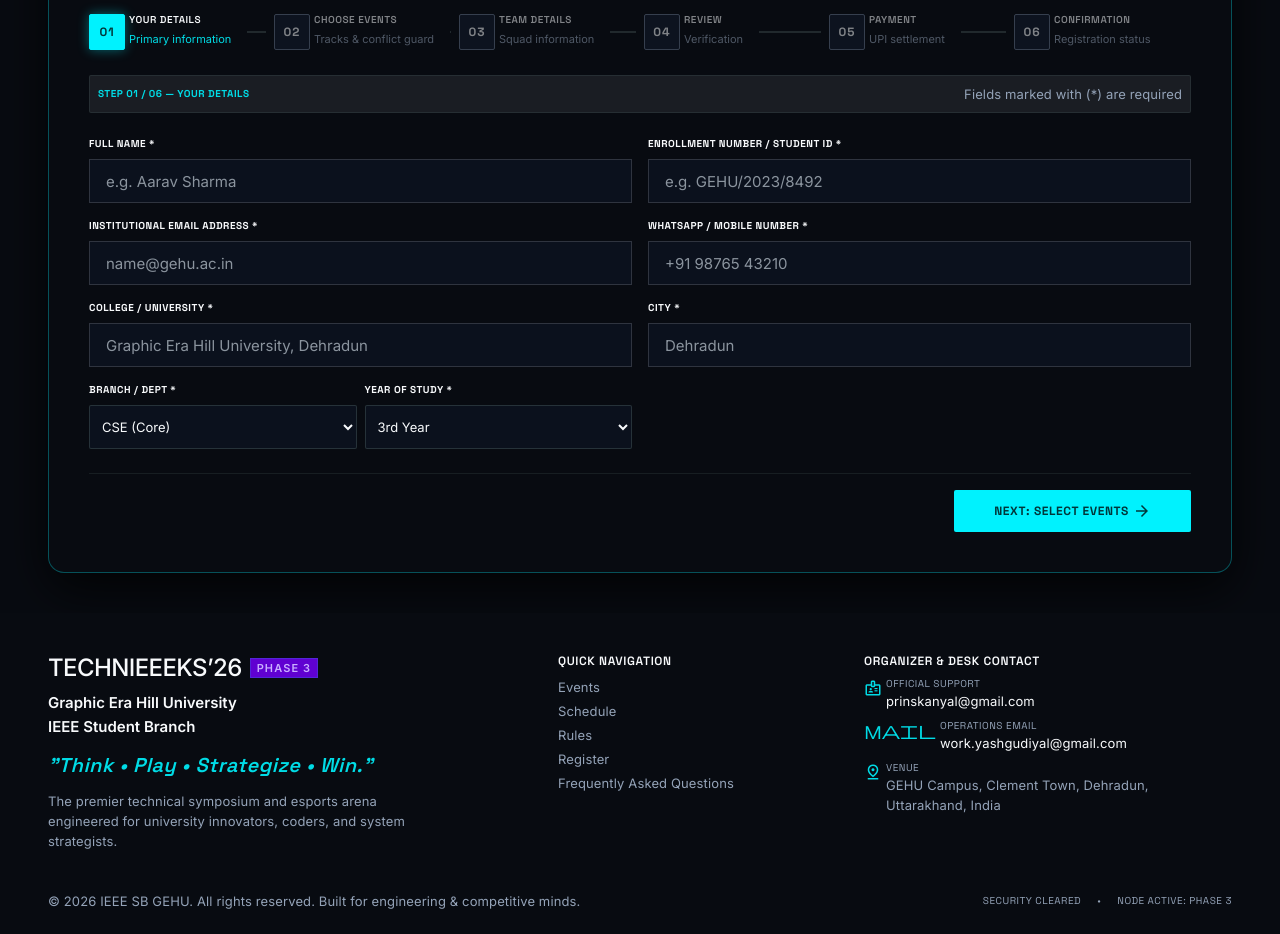
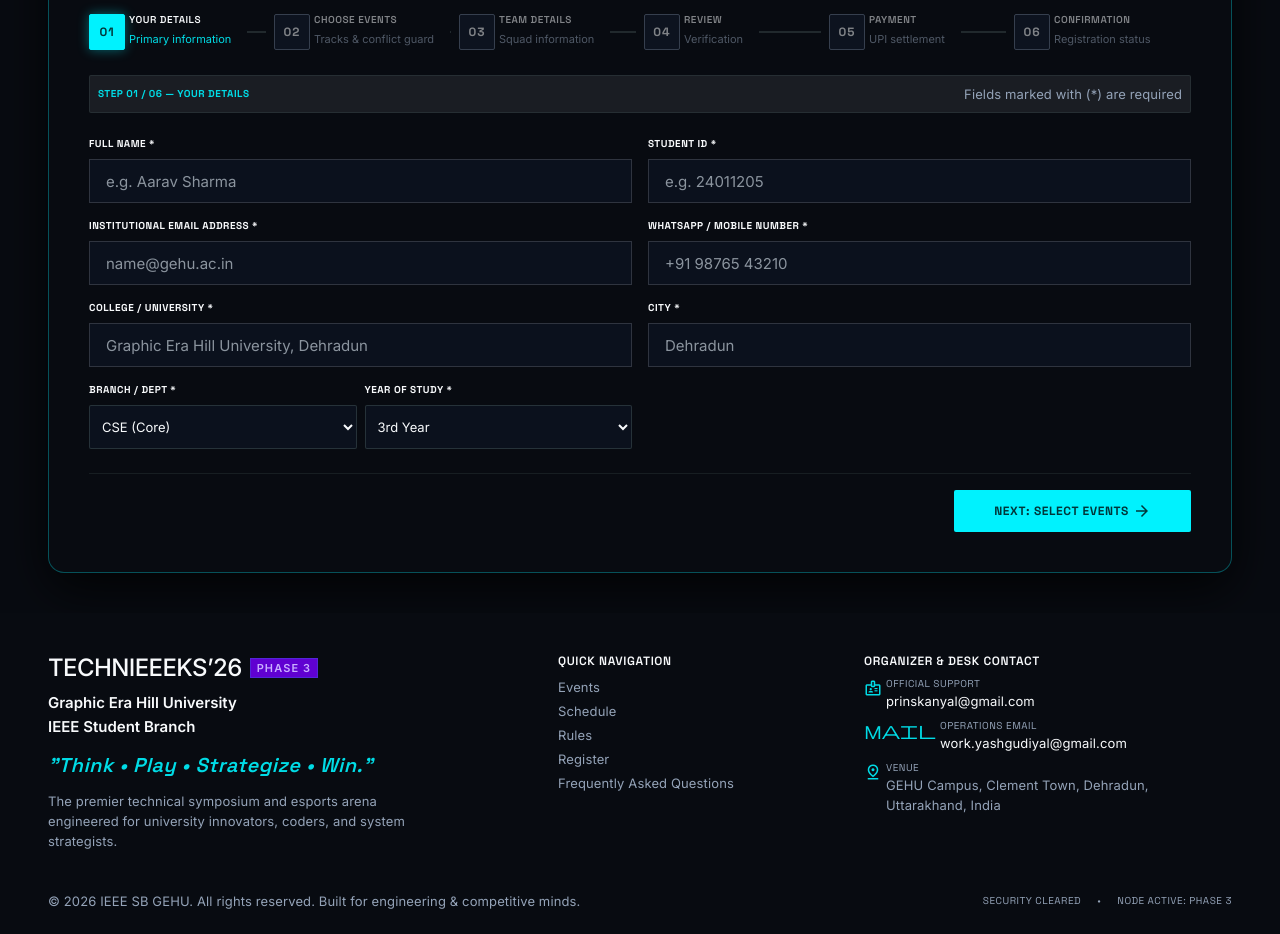
Before and after one commit to YZO-BIT/Phase-3, a Next.js app: page / in a window 1280 px wide. Shown: the part 4560-5494 px from the top of the page. Built offline with nearby package versions, Linux system fonts and the light colour scheme.

Commit message:
fix: label enrollment fields as student ID

```diff
--- a/components/admin/AdminDashboard.tsx
+++ b/components/admin/AdminDashboard.tsx
@@ -117,7 +117,7 @@
     {details && <div ref={detailsPanel} tabIndex={-1} className={`${formStyles.registryPanel} ${styles.review}`} aria-label={`Payment review for ${details.registration.id}`}>
       <p className={formStyles.stepLabel}>{details.registration.id} • {details.registration.paymentStatus}</p><h2>Payment Review</h2>
       <div className={styles.reviewGrid}><div><h3>Uploaded Payment Screenshot</h3>{proofUrl ? <><img className={styles.proof} src={proofUrl} alt={`Uploaded payment screenshot for ${details.registration.id}`} onLoad={() => setProofReady(true)} onError={() => { setProofReady(false); setError("The payment screenshot could not be displayed."); }} /><a className={formStyles.textButton} href={proofUrl} target="_blank" rel="noopener noreferrer">Open Full Screenshot</a></> : <p role="status">Loading private screenshot…</p>}</div>
-        <div><h3>Registration Details</h3><dl className={styles.details}>{[["Participant / Captain", details.participant.name], ["Enrollment", details.participant.enrollment], ["Email", details.participant.email], ["Phone", details.participant.phone], ["College", details.participant.college], ["City", details.participant.city], ["Department / Year", `${details.participant.branch} • ${details.participant.year}`], ["Team", details.registration.teamName || "Individual"], ["Team Size", details.registration.teamSize], ["Events", details.registration.eventNames], ["Event Dates", details.registration.eventDates], ["Event Times", details.registration.eventTimes], ["Payment Amount", currency(details.registration.amount)], ["Bank Reference / UTR", details.utr], ["Payment Status", details.registration.paymentStatus], ["PDF Status", details.registration.pdfStatus]].map(([label, value]) => <div key={label}><dt>{label}</dt><dd>{value}</dd></div>)}</dl>
+        <div><h3>Registration Details</h3><dl className={styles.details}>{[["Participant / Captain", details.participant.name], ["Student ID", details.participant.enrollment], ["Email", details.participant.email], ["Phone", details.participant.phone], ["College", details.participant.college], ["City", details.participant.city], ["Department / Year", `${details.participant.branch} • ${details.participant.year}`], ["Team", details.registration.teamName || "Individual"], ["Team Size", details.registration.teamSize], ["Events", details.registration.eventNames], ["Event Dates", details.registration.eventDates], ["Event Times", details.registration.eventTimes], ["Payment Amount", currency(details.registration.amount)], ["Bank Reference / UTR", details.utr], ["Payment Status", details.registration.paymentStatus], ["PDF Status", details.registration.pdfStatus]].map(([label, value]) => <div key={label}><dt>{label}</dt><dd>{value}</dd></div>)}</dl>
           {details.members.length > 0 && <><h3>Team Roster</h3><ul className={styles.roster}>{details.members.map((member) => <li key={member.enrollment}><strong>{member.name}</strong><span>{member.enrollment} • {member.email} • {member.phone}</span></li>)}</ul></>}
         </div></div>
       {details.registration.paymentStatus === "PENDING" ? <><p>Compare the screenshot, amount, bank reference, and recipient against the actual bank/payment record before approving.</p><div className={formStyles.field}><label htmlFor="admin-remarks">Admin Remarks (required to reject)</label><textarea id="admin-remarks" rows={3} value={remarks} maxLength={500} disabled={busy} onChange={(event) => setRemarks(event.target.value)} /></div><div className={styles.actions}><button type="button" className={formStyles.nextButton} disabled={busy || !proofReady} onClick={() => void decide("APPROVE")}>{busy ? "Processing…" : "Approve Payment"}</button><button type="button" className={formStyles.backButton} disabled={busy} onClick={() => void decide("REJECT")}>Reject Payment</button></div></> : <><p>Verified by {details.registration.verifiedBy} on {details.registration.verifiedAt}. {details.registration.remarks}</p>{details.registration.paymentStatus === "APPROVED" && details.registration.pdfStatus === "READY" && details.registration.pdfUrl && <a href={details.registration.pdfUrl} className={formStyles.nextButton}>Download Approved PDF</a>}</>}
--- a/components/registration/ParticipantFields.tsx
+++ b/components/registration/ParticipantFields.tsx
@@ -8,7 +8,7 @@
 
 const fields = [
   { key: "name", editorial: "Full Legal Name", cyber: "Full Name *", type: "text", placeholder: "e.g. Aarav Sharma", autocomplete: "name" },
-  { key: "enrollment", editorial: "University Roll / Enrollment No", cyber: "Enrollment Number / Student ID *", type: "text", placeholder: "e.g. GEHU/2023/8492", autocomplete: "off" },
+  { key: "enrollment", editorial: "Student ID", cyber: "Student ID *", type: "text", placeholder: "e.g. 24011205", autocomplete: "off" },
   { key: "email", editorial: "Institutional / Preferred Email", cyber: "Institutional Email Address *", type: "email", placeholder: "name@gehu.ac.in", autocomplete: "email" },
   { key: "phone", editorial: "WhatsApp Mobile Handset", cyber: "WhatsApp / Mobile Number *", type: "tel", placeholder: "+91 98765 43210", autocomplete: "tel" },
   { key: "college", editorial: "College / Academic Institution", cyber: "College / University *", type: "text", placeholder: "Graphic Era Hill University, Dehradun", autocomplete: "organization" },
--- a/components/registration/RegistrySteps.tsx
+++ b/components/registration/RegistrySteps.tsx
@@ -34,7 +34,7 @@
     </div>
     <div className={styles.registryPanel}><p className={styles.stepLabel}>Secondary Roster Members</p>
       {Array.from({ length: memberCount + (alternate ? 1 : 0) }, (_, index) => <div className={styles.memberRow} key={index}>
-        {(["name", "enrollment", "email", "phone"] as const).map((field) => <div key={field}><label className="sr-only" htmlFor={`member-${index}-${field}`}>{index >= memberCount ? "Alternate" : `Member ${index + 2}`} {field}</label><input id={`member-${index}-${field}`} type={field === "phone" ? "tel" : field === "email" ? "email" : "text"} placeholder={`Member ${index + 2} ${field === "name" ? "Full Name" : field === "enrollment" ? "Enrollment ID" : field === "email" ? "Email" : "Mobile"}`} value={members[index]?.[field] ?? ""} onChange={(e) => updateMember(index, field, e.target.value)} required={index < memberCount} /></div>)}
+        {(["name", "enrollment", "email", "phone"] as const).map((field) => <div key={field}><label className="sr-only" htmlFor={`member-${index}-${field}`}>{index >= memberCount ? "Alternate" : `Member ${index + 2}`} {field}</label><input id={`member-${index}-${field}`} type={field === "phone" ? "tel" : field === "email" ? "email" : "text"} placeholder={`Member ${index + 2} ${field === "name" ? "Full Name" : field === "enrollment" ? "Student ID" : field === "email" ? "Email" : "Mobile"}`} value={members[index]?.[field] ?? ""} onChange={(e) => updateMember(index, field, e.target.value)} required={index < memberCount} /></div>)}
       </div>)}
       <button className={styles.textButton} type="button" onClick={() => setAlternate(!alternate)}><Icon name="add_circle" />{alternate ? "Remove Alternate Substitute" : "Add Alternate Substitute (Optional)"}</button>
     </div>
@@ -42,7 +42,7 @@
 }
 
 export function Review({ participant, selectedEvents, total, teamName, members, agreements, setAgreements }: { participant: Participant; selectedEvents: FestivalEvent[]; total: number; teamName: string; members: TeamMember[]; agreements: { authentic: boolean; conduct: boolean }; setAgreements: (agreements: { authentic: boolean; conduct: boolean }) => void }) {
-  const details = [["Full Name", participant.name], ["Enrollment ID", participant.enrollment], ["Email Address", participant.email], ["Phone / WhatsApp", participant.phone], ["College", participant.college], ["City", participant.city]];
+  const details = [["Full Name", participant.name], ["Student ID", participant.enrollment], ["Email Address", participant.email], ["Phone / WhatsApp", participant.phone], ["College", participant.college], ["City", participant.city]];
   const teamEvents = selectedEvents.filter((event) => !(frontendEventById.get(event.id)?.officialMode.startsWith("Individual") ?? event.members === 1));
   return <div className={styles.registryPanel}>
     <p className={styles.stepLabel}>Candidate Record</p><dl className={styles.reviewDetails}>{details.map(([label, value]) => <div key={label}><dt>{label}</dt><dd>{value}</dd></div>)}</dl>
--- a/lib/registration-data.ts
+++ b/lib/registration-data.ts
@@ -3,7 +3,7 @@
 
 const text = (label: string, max: number) => z.string().trim().min(1, `${label} is required`).max(max, `${label} is too long`).refine((value) => !/[\x00-\x1f\x7f]/.test(value), `${label} contains invalid characters`);
 const phone = text("Phone", 24).refine((value) => /^\+?[\d ()-]+$/.test(value) && /^\d{10,15}$/.test(value.replace(/\D/g, "")), "Enter a valid phone number");
-const enrollment = text("Enrollment number", 60).regex(/^[\p{L}\p{N}\/._-]+$/u, "Enter a valid enrollment number").transform((value) => value.toUpperCase());
+const enrollment = text("Student ID", 60).regex(/^[\p{L}\p{N}\/._-]+$/u, "Enter a valid student ID").transform((value) => value.toUpperCase());
 
 export const participantSchema = z.object({
   name: text("Full name", 100), enrollment, email: z.email("Enter a valid email address").max(254).transform((value) => value.toLowerCase()),
--- a/lib/server/pdf.ts
+++ b/lib/server/pdf.ts
@@ -51,7 +51,7 @@
   y -= 12;
   const participant = record.input.participant;
   line(`Participant / Captain: ${participant.name}`);
-  line(`Enrollment: ${participant.enrollment}`);
+  line(`Student ID: ${participant.enrollment}`);
   line(`Email: ${participant.email} · Phone: ${participant.phone}`);
   line(`College: ${participant.college} · City: ${participant.city}`);
   line(`Department: ${participant.branch} · Year: ${participant.year}`);
```
Also changed, not shown: 1 other file (tests, documents, lock files or other folders).
